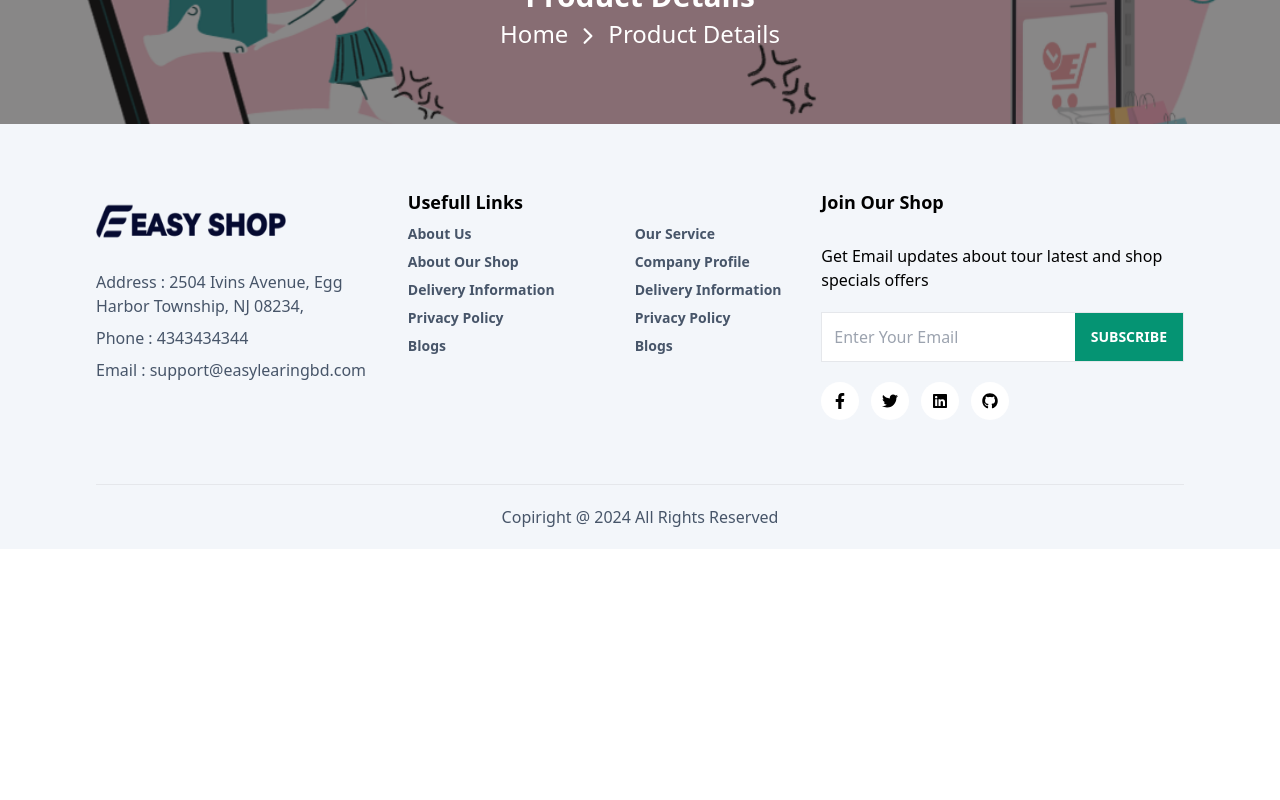
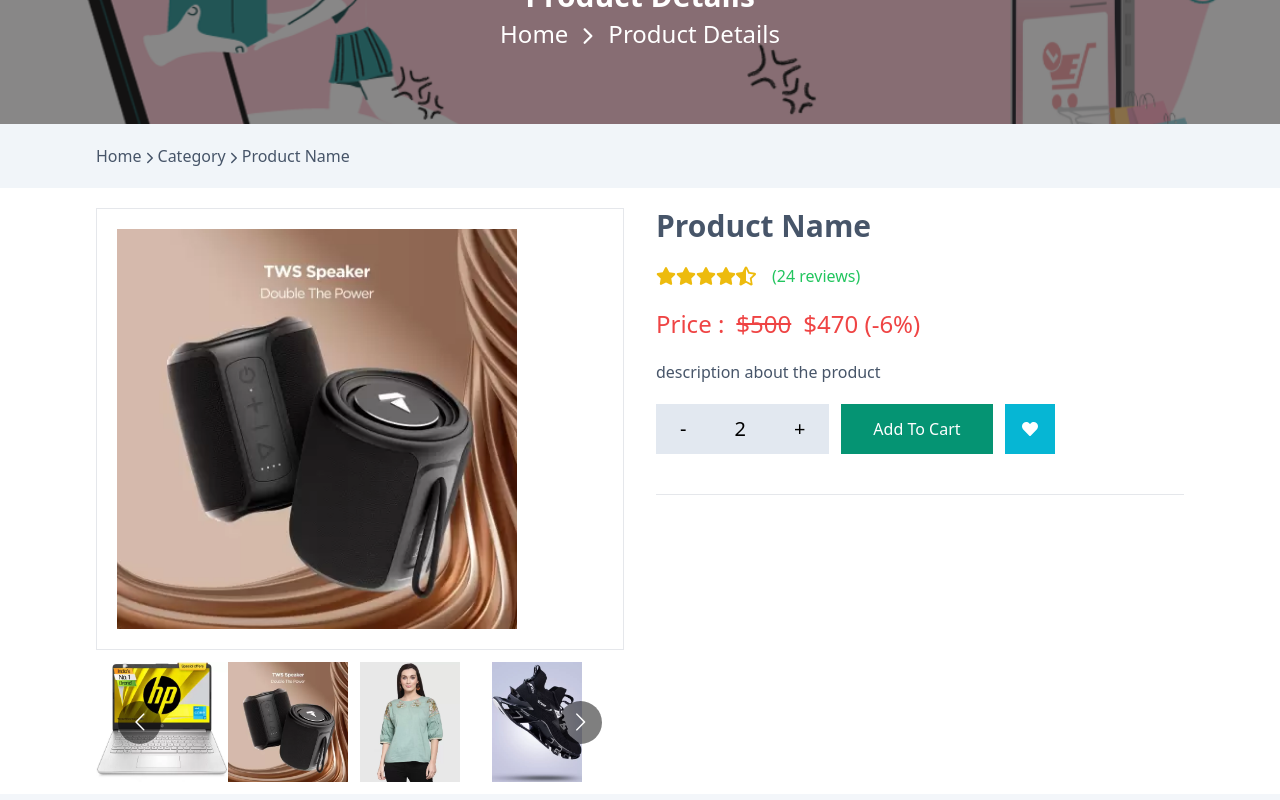
Before and after one commit to OmerSharivker/Ecommerce, a React (Create React App) app in the folder frontend/: page /product/details/1 in a window 1280 px wide. Shown: the part 300-1100 px from the top of the page. Before the commit the page ends 849 px from the top, so only its background shows below. Built offline with nearby package versions, Linux system fonts and the light colour scheme.

Commit message:
design product detalis page

```diff
--- a/frontend/src/pages/Details.jsx
+++ b/frontend/src/pages/Details.jsx
@@ -1,10 +1,50 @@
-import React from 'react';
+import React, { useState } from 'react';
 import Header from '../components/Header';
 import Footer from '../components/Footer';
 import { Link } from 'react-router-dom';
 import { IoIosArrowForward } from 'react-icons/io';
+import Carousel from 'react-multi-carousel';
+import 'react-multi-carousel/lib/styles.css'
+import Rating from '../components/Rating';
+import { FaHeart } from 'react-icons/fa';
+
 
 const Details = () => {
+
+    const images=[1,2,3,4,5,6];
+    const [image, setImage]= useState('');
+    const discount =6 ;
+    const stock =3;
+    const responsive = {
+        superLargeDesktop: {
+            breakpoint: { max: 4000, min: 3000 },
+            items: 5
+        },
+        desktop: {
+            breakpoint: { max: 3000, min: 1024 },
+            items: 5
+        },
+        tablet: {
+            breakpoint: { max: 1024, min: 464 },
+            items: 4
+        },
+        mdtablet: {
+            breakpoint: { max: 991, min: 464 },
+            items: 4
+        },
+        mobile: {
+            breakpoint: { max: 464, min: 0 },
+            items: 3
+        },
+        smmobile: {
+            breakpoint: { max: 640, min: 0 },
+            items: 2
+        },
+        xsmobile: {
+            breakpoint: { max: 440, min: 0 },
+            items: 1
+        },
+    }
     return (
         <div>
           <Header />
@@ -28,6 +68,110 @@ const Details = () => {
 
            </section>
 
+<section>
+    <div className='bg-slate-100 py-5 mb-5'>
+        <div className='w-[85%] md:w-[80%] lg:w-[90%] h-full mx-auto'>
+          <div className='flex justify-start items-center text-md text-slate-600 w-full'>
+            <Link to='/'>Home</Link>
+            <span className='pt-1'><IoIosArrowForward/></span>
+            <Link to='/'>Category</Link>
+            <span className='pt-1'><IoIosArrowForward/></span>
+            <span>Product Name</span>
+          </div>
+        </div>
+    </div>
+</section>
+
+   <section>
+   <div className='w-[85%] md:w-[80%] lg:w-[90%] h-full mx-auto'>
+    <div className='grid grid-cols-2 md-lg:grid-cols-1 gap-8'>
+        <div>
+        <div className='p-5 border'>
+           <img className='h-[400px] w-[full]' src={image ? `http://localhost:3000/images/products/${image}.webp` : `http://localhost:3000/images/products/${images[2]}.webp`} alt="" />
+        </div>
+      <div className='py-3'>
+    {
+        images &&   <Carousel
+        autoPlay={true}
+        infinite={true}
+
+        responsive={responsive}
+        transitionDuration={500}
+    >
+        {
+            images.map((img,i)=>{
+                return (<div key={i} onClick={()=> setImage(img)}>
+                  <img  className='h-[120px] cursor-pointer' src={`http://localhost:3000/images/products/${img}.webp`} alt="" />
+                </div>
+                )
+            })
+        }
+        </Carousel>
+    }
+      </div>
+      </div>
+
+      <div className='flex flex-col gap-5'>
+      <div className='text-3xl text-slate-600 font-bold'>
+       <h3>Product Name</h3>
+      </div>
+      <div className='flex justify-start items-center gap-4'>
+      <div className='flex text-xl'>
+         <Rating ratings={4.5}/>
+      </div>
+      <span className='text-green-500'>(24 reviews)</span>
+      </div>
+      <div className='text-2xl text-red-500 font bold flex gap-3'>
+        {
+            discount !==0 ? <>
+          Price :  <h2 className='line-through'> $500 </h2>
+            <h2>${500 -Math.floor((500 *discount) /100)} (-{discount}%)</h2>
+
+            </>:
+            <h2>Price : $200</h2>
+        }
+      </div>
+
+        <div className='text-slate-600'>
+       <p>
+        description  about the product
+       </p>
+        </div>
+        <div className='flex gap-3 pb-10 border-b'>
+        {
+            stock ? <>
+
+            <div className='flex bg-slate-200 h-[50px] justify-center items-center text-xl'>
+             <div className='px-6 cursor-pointer'>-</div>
+             <div className='px-6 '>2</div>
+             <div className='px-6 cursor-pointer'>+</div>
+            </div>
+            <div>
+                <button className='px-8 py-3 h-[50px] cursor-pointer hover:shadow-lg hover:shadow-green-500/40 bg-[#059473] text-white'>Add To Cart</button>
+            </div>
+
+
+            </> : ''
+        }
+         <div>
+               <div className='h-[50px] w-[50px] flex justify-center items-center cursor-pointer hover:shadow-lg
+                hover:shadow-cyan-500/40 bg-cyan-500 text-white'>
+                    <FaHeart/>
+                </div>
+                </div>
+
+        </div>
+
+
+      </div>
+
+
+
+    </div>
+    </div>
+   </section>
+
+
 
           <Footer/>
         </div>
```
